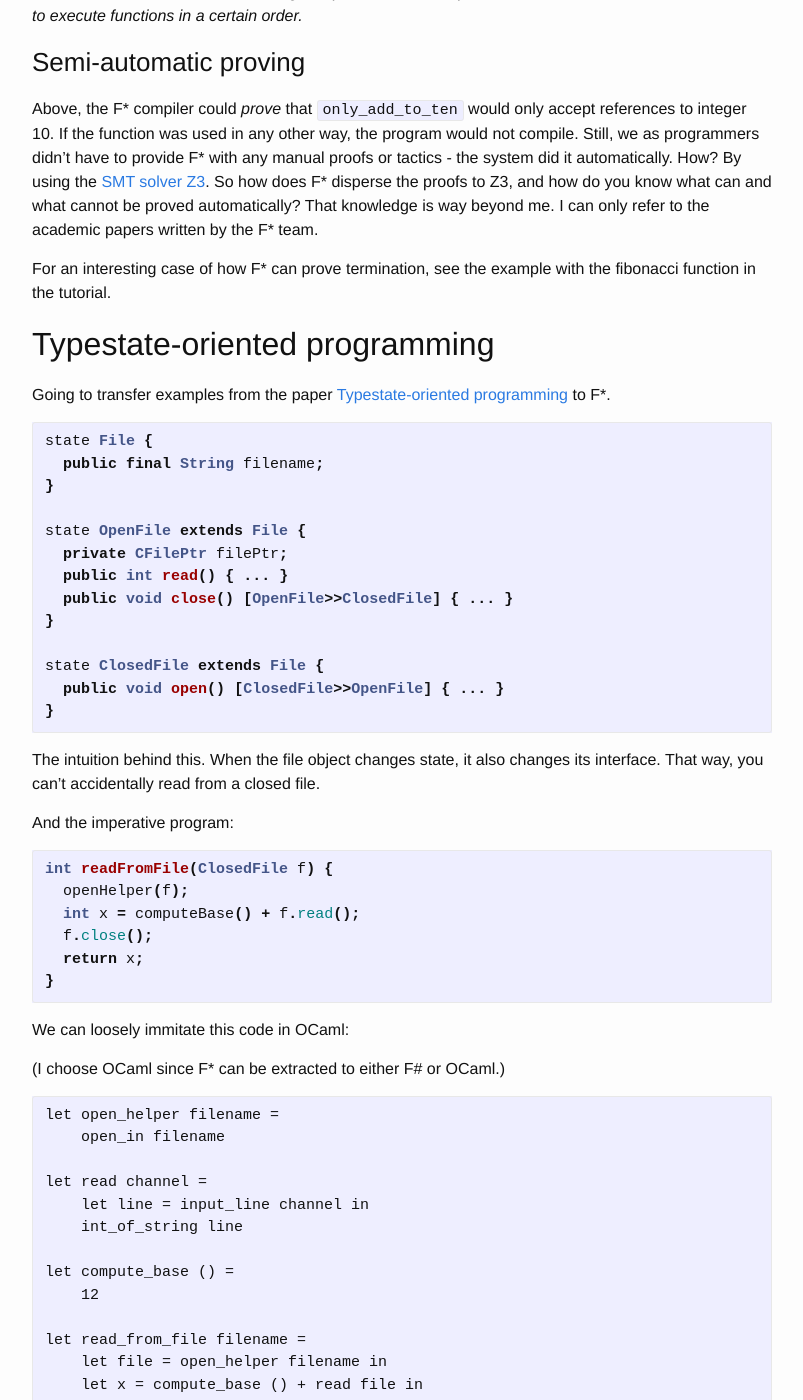
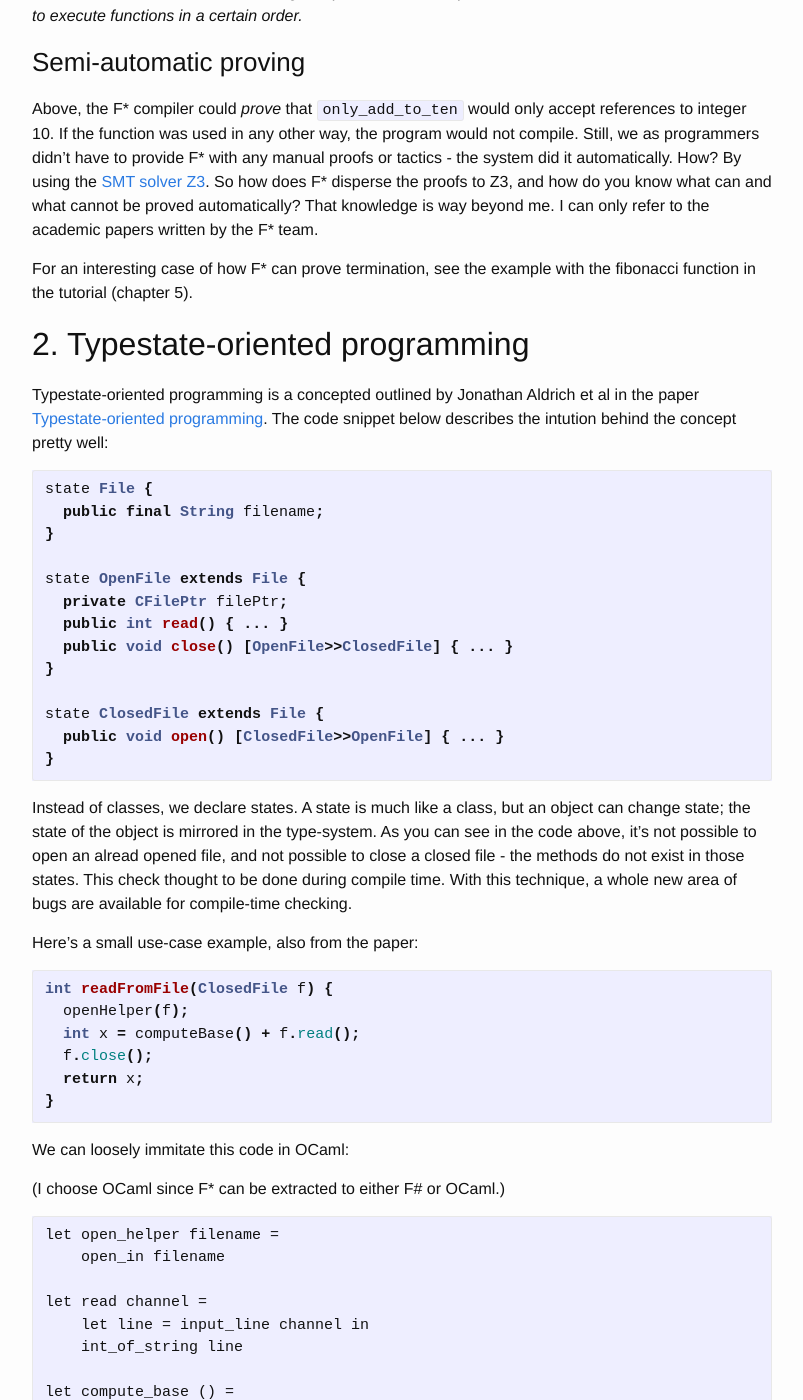
Before and after one commit to olleharstedt/olleharstedt.github.io, a Jekyll site: the page built from _posts/2017-01-12-typestate-in-fstar.markdown, in a window 1280 px wide and 1400 px high, scrolled down 3616 px. Shown: the whole window, without its empty margins (238-1041 px from the left). Built offline with Jekyll 4.4.1, drawn with Linux system fonts in a browser that asks for light colours; nearby versions of some CDN libraries; some of the changed text lies outside the part shown.

Commit message:
Typestate

````diff
--- a/_posts/2017-01-12-typestate-in-fstar.markdown
+++ b/_posts/2017-01-12-typestate-in-fstar.markdown
@@ -140,11 +140,11 @@ You might wonder what's the difference between this and, say, using assert or th
 
 Above, the F\* compiler could _prove_ that `only_add_to_ten` would only accept references to integer 10. If the function was used in any other way, the program would not compile. Still, we as programmers didn't have to provide F\* with any manual proofs or tactics - the system did it automatically. How? By using the [SMT solver](https://en.wikipedia.org/wiki/Satisfiability_modulo_theories) [Z3](https://github.com/Z3Prover/z3). So how does F\* disperse the proofs to Z3, and how do you know what can and what cannot be proved automatically? That knowledge is way beyond me. I can only refer to the academic papers written by the F\* team.
 
-For an interesting case of how F\* can prove termination, see the example with the fibonacci function in the tutorial.
+For an interesting case of how F\* can prove termination, see the example with the fibonacci function in the tutorial (chapter 5).
 
-## Typestate-oriented programming
+## 2. Typestate-oriented programming
 
-Going to transfer examples from the paper [Typestate-oriented programming](http://www.cs.cmu.edu/~aldrich/papers/onward2009-state.pdf) to F\*.
+Typestate-oriented programming is a concepted outlined by Jonathan Aldrich et al in the paper [Typestate-oriented programming](http://www.cs.cmu.edu/~aldrich/papers/onward2009-state.pdf). The code snippet below describes the intution behind the concept pretty well:
 
 ```java
 state File {
@@ -162,9 +162,9 @@ state ClosedFile extends File {
 }
 ```
 
-The intuition behind this. When the file object changes state, it also changes its interface. That way, you can't accidentally read from a closed file.
+Instead of classes, we declare states. A state is much like a class, but an object can change state; the state of the object is mirrored in the type-system. As you can see in the code above, it's not possible to open an alread opened file, and not possible to close a closed file - the methods do not exist in those states. This check thought to be done during compile time. With this technique, a whole new area of bugs are available for compile-time checking.
 
-And the imperative program:
+Here's a small use-case example, also from the paper:
 
 ```java
 int readFromFile(ClosedFile f) {
````
Also changed, not shown: other parts of _posts/2017-01-12-typestate-in-fstar.markdown (+1 -1 lines).
